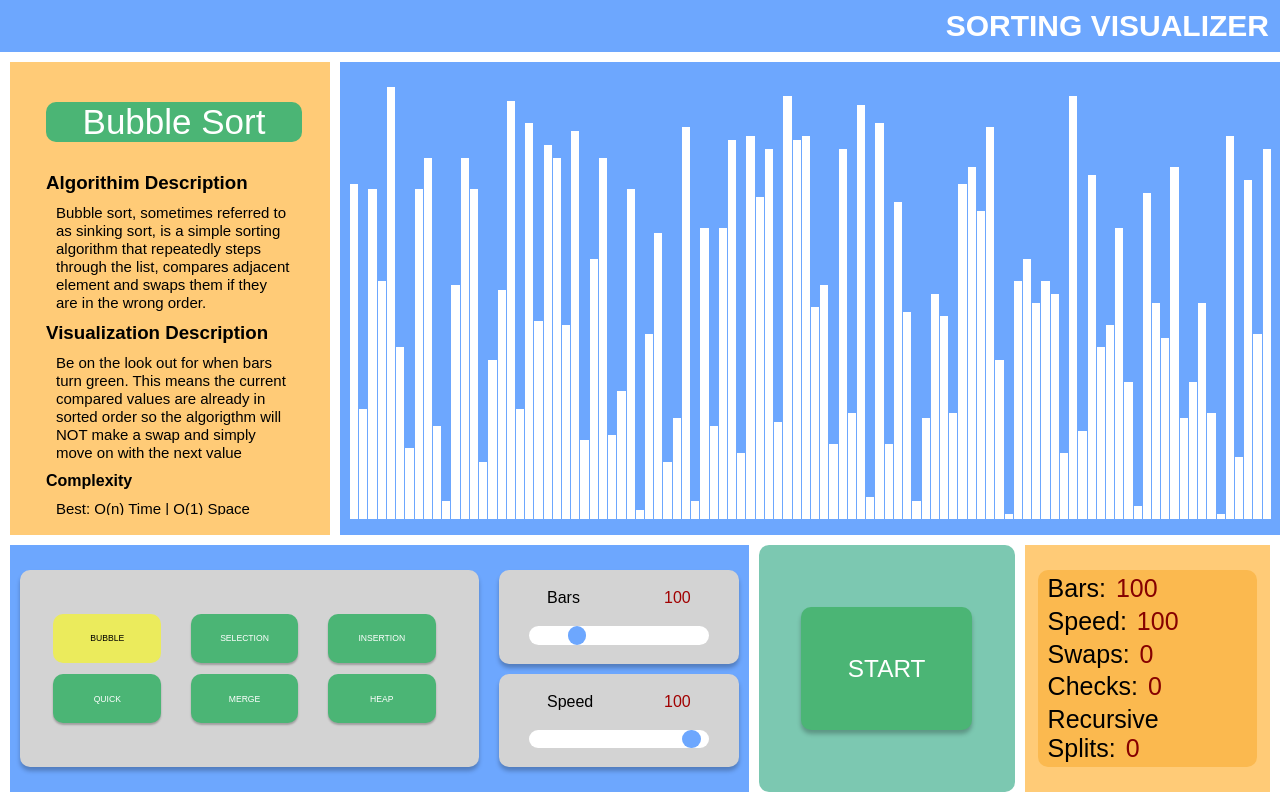
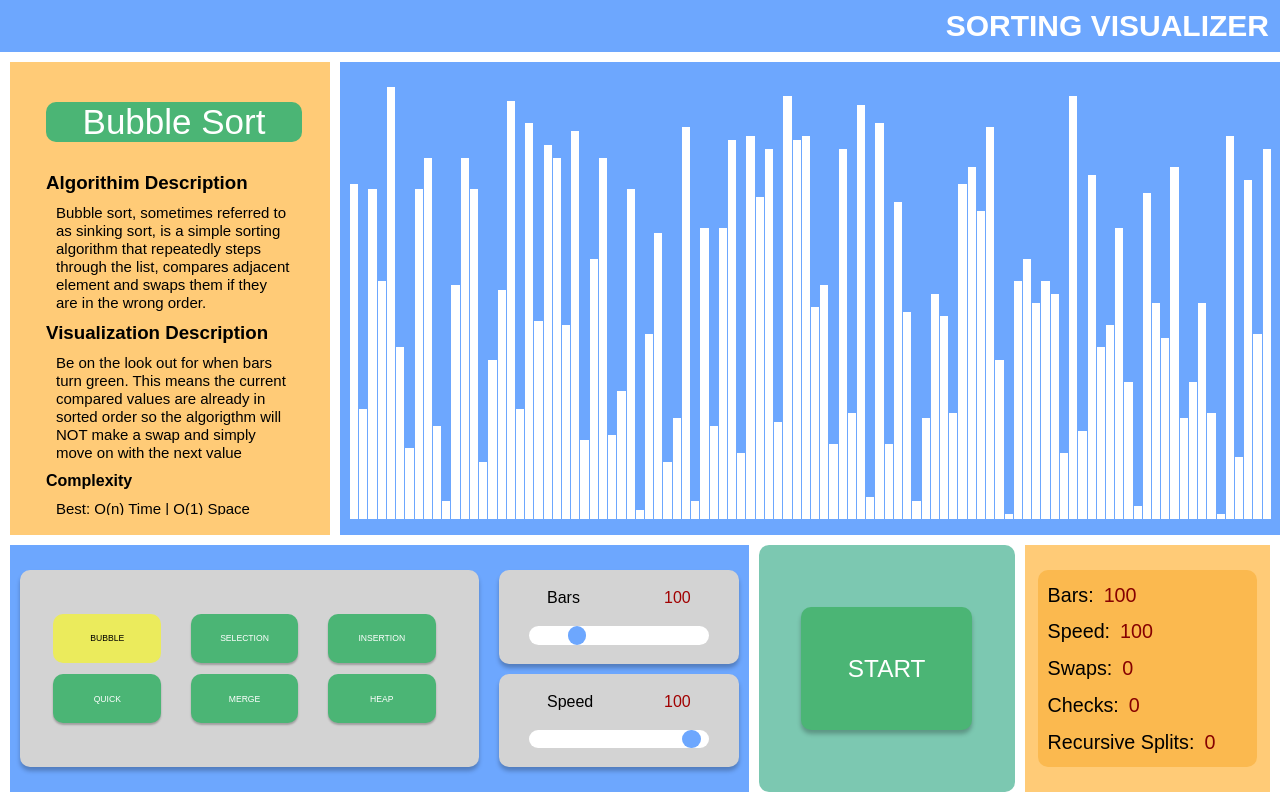
Before and after one commit to RohanMangroo/Sorting-Visualizer, a React (Create React App) app: page / in a window 1280 px wide. Built offline with nearby package versions, Linux system fonts and the light colour scheme.

Commit message:
one last css font change

```diff
--- a/public/styles/metrics.css
+++ b/public/styles/metrics.css
@@ -28,7 +28,7 @@
   display: flex;
   flex-direction: column;
   justify-content: space-evenly;
-  font-size: 25px;
+  font-size: calc(var(--metric-sub-container-height) / 5);
 }
 
 .metrics-sub-container div {
```
